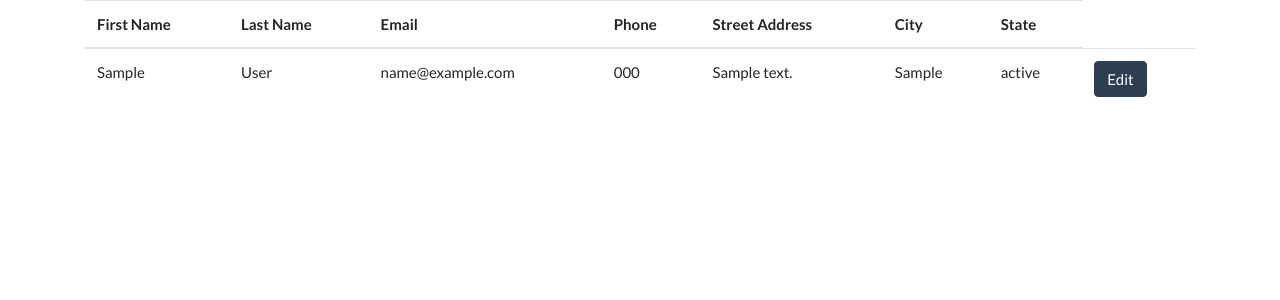
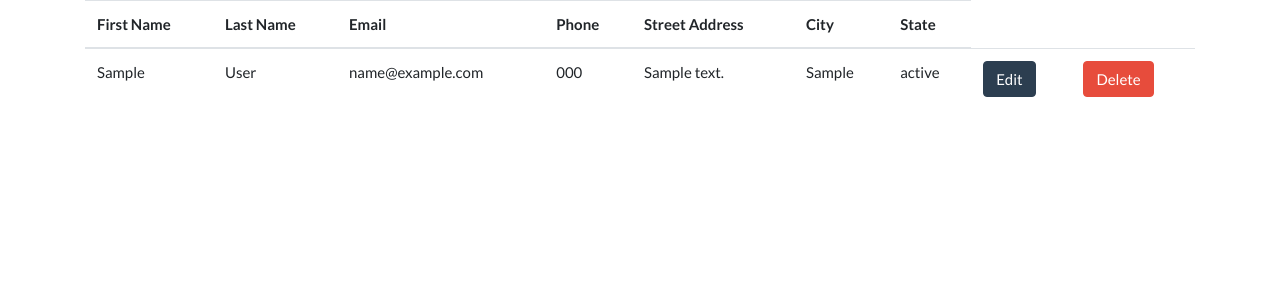
Before and after one commit to itanne99/IS218-Web-Application, a Flask app: page / in a window 1280 px wide. Shown: the part 71-371 px from the top of the page. Run offline with Flask 2, Linux system fonts and the light colour scheme; tables that the repository leaves empty or names only in its code hold one stand-in row (values such as "Sample post"); data that the repository does not hold is empty; some libraries are stand-ins or nearby versions.

Commit message:
Feature: Added 'Delete Record' Class

```diff
--- a/app/templates/index.html
+++ b/app/templates/index.html
@@ -25,6 +25,7 @@
                     <td>{{ people.city }}</td>
                     <td>{{ people.state }}</td>
                     <td><a class="btn btn-primary" href="/editForm/{{ people.id }}" role="button">Edit</a></td>
+                    <td><a class="btn btn-danger" href="/deleteRecord/{{ people.id }}" role="button">Delete</a></td>
                 </tr>
             {% endfor %}
             </tbody>
```
